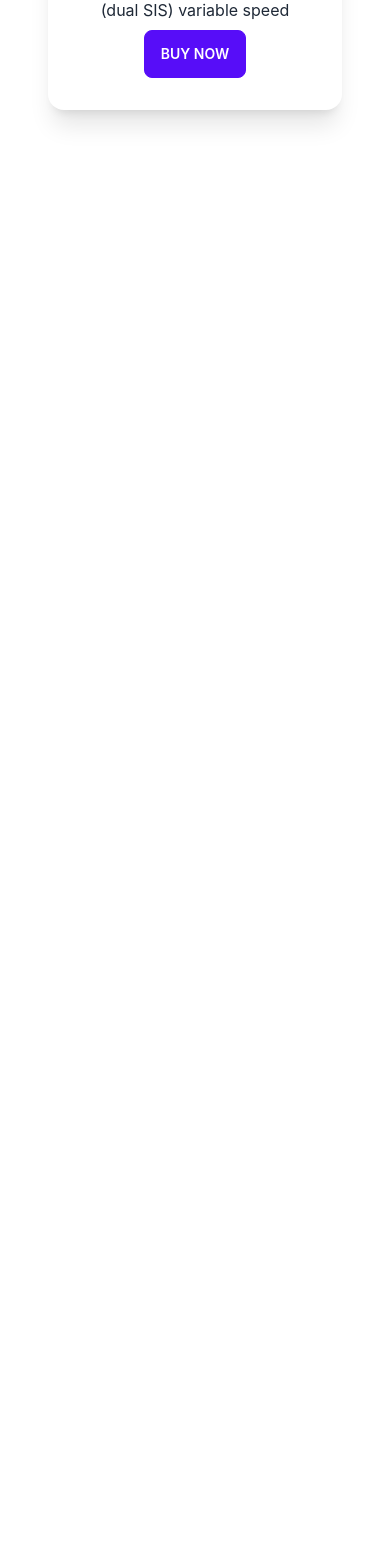
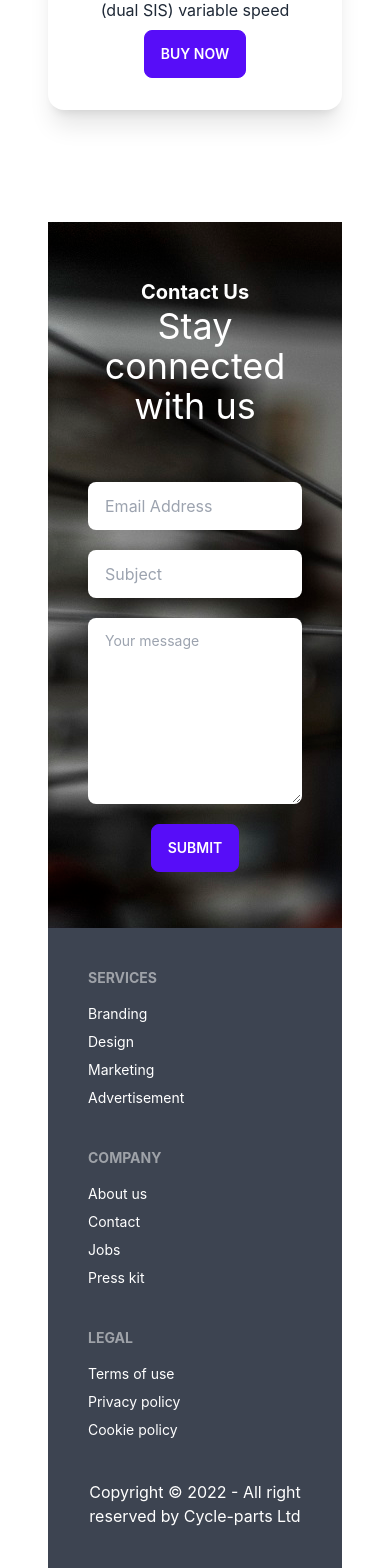
Before and after one commit to Jaman-M/cycle-parts-manufacturer-website-client-side, a React (Create React App) app: page / in a window 390 px wide. Shown: the part 5158-6726 px from the top of the page. Before the commit the page ends 5380 px from the top, so only its background shows below. Built offline with nearby package versions, Linux system fonts and the light colour scheme.

Commit message:
create contact section and footer section--then correction errors

```diff
--- a/public/index.html
+++ b/public/index.html
@@ -24,7 +24,7 @@
       work correctly both with client-side routing and a non-root public URL.
       Learn how to configure a non-root public URL by running `npm run build`.
     -->
-    <title>React App</title>
+    <title>Cycle-Parts</title>
   </head>
   <body>
     <noscript>You need to enable JavaScript to run this app.</noscript>
--- a/src/Pages/Home/Banner.js
+++ b/src/Pages/Home/Banner.js
@@ -3,13 +3,13 @@
 
 const Banner = () => {
     return (
-        <div class="hero min-h-screen ">
-  <div class="hero-content flex-col lg:flex-row-reverse">
-    <img src= {cycle} class="max-w-sm rounded-lg shadow-2xl" />
+        <div className="hero min-h-screen ">
+  <div className="hero-content flex-col lg:flex-row-reverse">
+    <img src= {cycle} className="max-w-sm rounded-lg shadow-2xl" />
     <div>
-      <h1 class="text-5xl font-bold">Eco-friendly Vehicles</h1>
-      <p class="py-6">Cycling! As a result a result of cycling keep yourself healthy and keep the environment free from the pollution. <strong>If there is any defect in the cycle equipment then come to us and get best cycle parts</strong></p>
-      <button class="btn btn-primary">Get Started</button>
+      <h1 className="text-5xl font-bold">Eco-friendly Vehicles</h1>
+      <p className="py-6">Cycling! As a result a result of cycling keep yourself healthy and keep the environment free from the pollution. <strong>If there is any defect in the cycle equipment then come to us and get best cycle parts</strong></p>
+      <button className="btn btn-primary">Get Started</button>
     </div>
   </div>
 </div>
--- /dev/null
+++ b/src/Pages/Home/Contact.js
@@ -0,0 +1,39 @@
+import React from "react";
+import bgbike from '../../assets/images/bike.jpg';
+
+
+const Contact = () => {
+  return (
+    <div style={{
+        background:`url(${bgbike})`
+    }} className='bg-primary px-10 py-14 '>
+      <div className='text-center pb-14 text-white'>
+        <p className='text-xl font-bold '>
+          Contact Us
+        </p>
+        <h1 className='text-4xl'>Stay connected with us</h1>
+      </div>
+      <div className='grid grid-cols-1 justify-items-center gap-5'>
+        <input
+          type='text'
+          placeholder='Email Address'
+          className='input w-full max-w-md'
+        />
+        <input
+          type='text'
+          placeholder='Subject'
+          className='input w-full max-w-md'
+        />
+        <textarea
+          className='textarea w-full max-w-md'
+          placeholder='Your message'
+          rows={6}
+        ></textarea>
+        <button className="btn btn-primary">Submit</button>
+
+      </div>
+    </div>
+  );
+};
+
+export default Contact;
--- /dev/null
+++ b/src/Pages/Home/Footer.js
@@ -0,0 +1,35 @@
+import React from 'react';
+
+const Footer = () => {
+    return (
+        <footer className=" p-10 bg-neutral text-neutral-content">
+            <div className='footer'>
+                <div>
+                <span className="footer-title">Services</span>
+                <a className="link link-hover">Branding</a>
+                <a className="link link-hover">Design</a>
+                <a className="link link-hover">Marketing</a>
+                <a className="link link-hover">Advertisement</a>
+            </div>
+            <div>
+                <span className="footer-title">Company</span>
+                <a className="link link-hover">About us</a>
+                <a className="link link-hover">Contact</a>
+                <a className="link link-hover">Jobs</a>
+                <a className="link link-hover">Press kit</a>
+            </div>
+            <div>
+                <span className="footer-title">Legal</span>
+                <a className="link link-hover">Terms of use</a>
+                <a className="link link-hover">Privacy policy</a>
+                <a className="link link-hover">Cookie policy</a>
+            </div>
+            </div>
+            <div className='mt-10 text-center'>
+                <p>Copyright © 2022 - All right reserved by Cycle-parts Ltd</p>
+            </div>
+        </footer>
+    );
+};
+
+export default Footer;
--- a/src/Pages/Home/Home.js
+++ b/src/Pages/Home/Home.js
@@ -1,5 +1,7 @@
 import React from 'react';
 import Banner from './Banner';
+import Contact from './Contact';
+import Footer from './Footer';
 import Parts from './Parts';
 
 const Home = () => {
@@ -7,6 +9,8 @@
         <div className='px-12'>
             <Banner></Banner>
             <Parts></Parts>
+            <Contact></Contact>
+            <Footer></Footer>
         </div>
     );
 };
--- a/src/Pages/Home/Part.js
+++ b/src/Pages/Home/Part.js
@@ -2,15 +2,15 @@
 
 const Part = ({part}) => {
     return (
-        <div class="card lg:max-w-lg bg-base-100 shadow-xl">
-  <figure class="px-10 pt-10">
-    <img src={part.img} alt="Shoes" class="rounded-xl" />
+        <div className="card lg:max-w-lg bg-base-100 shadow-xl">
+  <figure className="px-10 pt-10">
+    <img src={part.img} alt="Shoes" className="rounded-xl" />
   </figure>
-  <div class="card-body items-center text-center">
-    <h2 class="card-title">{part.name}</h2>
+  <div className="card-body items-center text-center">
+    <h2 className="card-title">{part.name}</h2>
     <p>{part.description}</p>
-    <div class="card-actions">
-      <button class="btn btn-primary">Buy Now</button>
+    <div className="card-actions">
+      <button className="btn btn-primary">Buy Now</button>
     </div>
   </div>
 </div>
--- a/src/Pages/Home/Parts.js
+++ b/src/Pages/Home/Parts.js
@@ -11,31 +11,31 @@
             img: chain
         },
         {
-            _id: 1,
+            _id: 2,
             name: 'Bulk Chain',
             description: '"CN-HG71 SHIMANO ACERA-8-speed-HYPERGLIDE-MTB chain SHIMANO HG71 chain is specially designed for precise HYPERDRIVE SIS and DUAL SIS INDEX variable speed, and can also be used for E-BIKE. HG chain, precise HYPERDRIVE SIS/DUAL SIS (dual SIS) variable speed',
             img: chain
         },
         {
-            _id: 1,
+            _id: 3,
             name: 'Bulk Chain',
             description: '"CN-HG71 SHIMANO ACERA-8-speed-HYPERGLIDE-MTB chain SHIMANO HG71 chain is specially designed for precise HYPERDRIVE SIS and DUAL SIS INDEX variable speed, and can also be used for E-BIKE. HG chain, precise HYPERDRIVE SIS/DUAL SIS (dual SIS) variable speed',
             img: chain
         },
         {
-            _id: 1,
+            _id: 4,
             name: 'Bulk Chain',
             description: '"CN-HG71 SHIMANO ACERA-8-speed-HYPERGLIDE-MTB chain SHIMANO HG71 chain is specially designed for precise HYPERDRIVE SIS and DUAL SIS INDEX variable speed, and can also be used for E-BIKE. HG chain, precise HYPERDRIVE SIS/DUAL SIS (dual SIS) variable speed',
             img: chain
         },
         {
-            _id: 1,
+            _id: 5,
             name: 'Bulk Chain',
             description: '"CN-HG71 SHIMANO ACERA-8-speed-HYPERGLIDE-MTB chain SHIMANO HG71 chain is specially designed for precise HYPERDRIVE SIS and DUAL SIS INDEX variable speed, and can also be used for E-BIKE. HG chain, precise HYPERDRIVE SIS/DUAL SIS (dual SIS) variable speed',
             img: chain
         },
         {
-            _id: 1,
+            _id: 6,
             name: 'Bulk Chain',
             description: '"CN-HG71 SHIMANO ACERA-8-speed-HYPERGLIDE-MTB chain SHIMANO HG71 chain is specially designed for precise HYPERDRIVE SIS and DUAL SIS INDEX variable speed, and can also be used for E-BIKE. HG chain, precise HYPERDRIVE SIS/DUAL SIS (dual SIS) variable speed',
             img: chain
--- a/src/Pages/Shared/Navbar.js
+++ b/src/Pages/Shared/Navbar.js
@@ -11,21 +11,21 @@
         <li><Link to="/login">Login</Link></li>
     </>
     return (
-        <div class="navbar bg-base-200">
-            <div class="navbar-start">
-                <div class="dropdown">
-                    <label tabindex="0" class="btn btn-ghost lg:hidden">
-                        <svg xmlns="http://www.w3.org/2000/svg" class="h-5 w-5" fill="none" viewBox="0 0 24 24" stroke="currentColor"><path stroke-linecap="round" stroke-linejoin="round" stroke-width="2" d="M4 6h16M4 12h8m-8 6h16" /></svg>
+        <div className="navbar bg-base-200">
+            <div className="navbar-start">
+                <div className="dropdown">
+                    <label tabIndex="0" className="btn btn-ghost lg:hidden">
+                        <svg xmlns="http://www.w3.org/2000/svg" className="h-5 w-5" fill="none" viewBox="0 0 24 24" stroke="currentColor"><path strokeLinecap="round" strokeLinejoin="round" strokeWidth="2" d="M4 6h16M4 12h8m-8 6h16" /></svg>
                     </label>
-                    <ul tabindex="0" class="menu menu-compact dropdown-content mt-3 p-2 shadow bg-base-100 rounded-box w-52">
+                    <ul tabIndex="0" className="menu menu-compact dropdown-content mt-3 p-2 shadow bg-base-100 rounded-box w-52">
                         {menuItems}
 
                     </ul>
                 </div>
-                <a class="btn btn-ghost normal-case text-xl">Cycle-Parts</a>
+                <a className="btn btn-ghost normal-case text-xl">Cycle-Parts</a>
             </div>
-            <div class="navbar-center hidden lg:flex">
-                <ul class="menu menu-horizontal p-0">
+            <div className="navbar-center hidden lg:flex">
+                <ul className="menu menu-horizontal p-0">
                     {menuItems}
                 </ul>
             </div>
```
Also changed, not shown: src/assets/images/bike.jpg, src/assets/images/footer.png (added).
